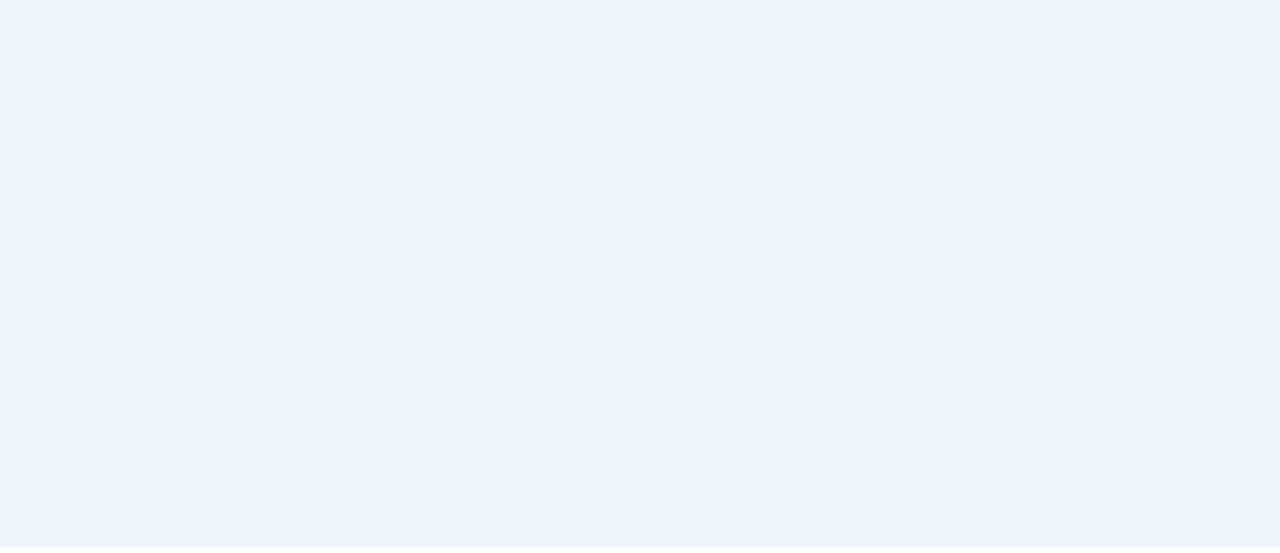
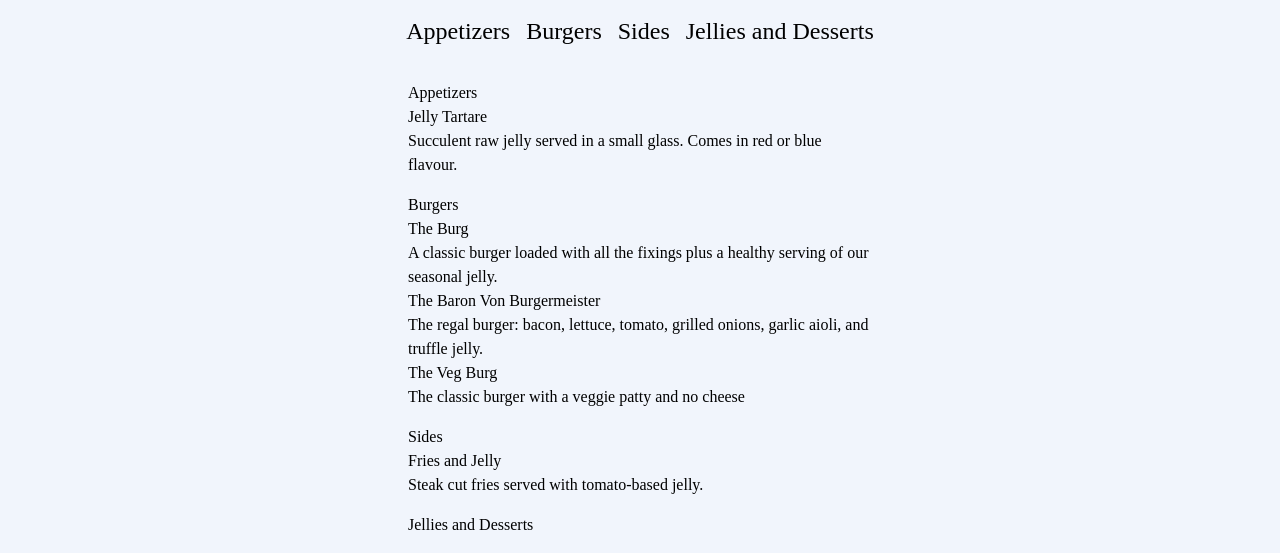
Before and after one commit to JonathanNoH/Restaurant, a website built with webpack: page dist/index.html in a window 1280 px wide. Both pictures are taken after a click on the element "Menu". Shown: the part 253-806 px from the top of the page. Built offline with nearby package versions, Linux system fonts and the light colour scheme; files whose address does not match are found by name.

Commit message:
event listener on menu headers now properly work

```diff
--- a/src/menu.js
+++ b/src/menu.js
@@ -1,7 +1,83 @@
 import './style.css';
 
+const content = document.querySelector('#content');
+
 const goMenu = () => {
+    //add top bar
+    const topBar = document.createElement('div');
+    topBar.classList.add('menuHeader');
+    const addTopHeader = (string) => {
+        const topHeader = document.createElement('div');
+        topHeader.innerText = string;
+        topBar.appendChild(topHeader);
+        return topHeader;
+    }
+    const appetizersHeader = addTopHeader("Appetizers");
+    const burgersHeader = addTopHeader("Burgers");
+    const sidesHeader = addTopHeader("Sides");
+    const jelliesHeader = addTopHeader("Jellies and Desserts");
 
+    //add section headers
+    const menuSection = document.createElement('div');
+    menuSection.classList.add('menuSection');
+    const createSection = (string) => {
+        const section = document.createElement('div');
+        addSection(string, section);
+        return section;
+    }
+    const addSection = (string, section) => {
+        section.id = string.toLowerCase().trim();
+        const sectionHeader = document.createElement('div');
+        sectionHeader.innerText = string;
+        section.appendChild(sectionHeader);
+        menuSection.appendChild(section);
+    }
+
+    const appetizersSection = createSection("Appetizers");
+    appetizersHeader.addEventListener('click', () => {
+        appetizersSection.scrollIntoView();
+    })
+    const burgersSection = createSection("Burgers");
+    burgersHeader.addEventListener('click', () => {
+        burgersSection.scrollIntoView();
+    })
+    const sidesSection = createSection("Sides");
+    sidesHeader.addEventListener('click', () => {
+        sidesSection.scrollIntoView();
+    })
+    const jelliesSection = createSection("Jellies and Desserts");
+    jelliesHeader.addEventListener('click', () => {
+        jelliesSection.scrollIntoView();
+    })
+    //add menu items
+    const addMenuItem = (item, description, section) => {
+        const menuItemDiv = document.createElement('div');
+
+        const itemNameDiv = document.createElement('div');
+        itemNameDiv.innerText = item;
+        menuItemDiv.appendChild(itemNameDiv);
+        const descriptionDiv = document.createElement('div');
+        descriptionDiv.innerText = description;
+        menuItemDiv.appendChild(descriptionDiv);
+
+        section.appendChild(menuItemDiv);
+    }
+    //appetizers
+    addMenuItem('Jelly Tartare', 'Succulent raw jelly served in a small glass. Comes in red or blue flavour.', appetizersSection);
+
+    //burgers
+    addMenuItem('The Burg', 'A classic burger loaded with all the fixings plus a healthy serving of our seasonal jelly.', burgersSection);
+    addMenuItem('The Baron Von Burgermeister', 'The regal burger: bacon, lettuce, tomato, grilled onions, garlic aioli, and truffle jelly.', burgersSection);
+    addMenuItem('The Veg Burg', 'The classic burger with a veggie patty and no cheese', burgersSection);
+
+    //sides
+    addMenuItem('Fries and Jelly', 'Steak cut fries served with tomato-based jelly.', sidesSection);
+
+    //desserts
+
+    //append to content
+    content.appendChild(topBar);
+    content.appendChild(menuSection);
 };
 
 export default goMenu;
--- a/src/style.css
+++ b/src/style.css
@@ -89,3 +89,15 @@ header {
     flex-direction: column;
     gap: 1.5rem;
 }
+
+.menuHeader {
+    display: flex;
+    gap: 1rem;
+    font-size: 1.5rem;
+}
+
+.menuSection {
+    display: flex;
+    flex-direction: column;
+    gap: 1rem;
+}
--- a/webpack.config.js
+++ b/webpack.config.js
@@ -1,7 +1,9 @@
 const path = require('path');
 
 module.exports = {
+  mode: 'development',
   entry: './src/index.js',
+  devtool: 'inline-source-map',
   output: {
     filename: 'main.js',
     path: path.resolve(__dirname, 'dist'),
```
Also changed, not shown: dist/main.js.
